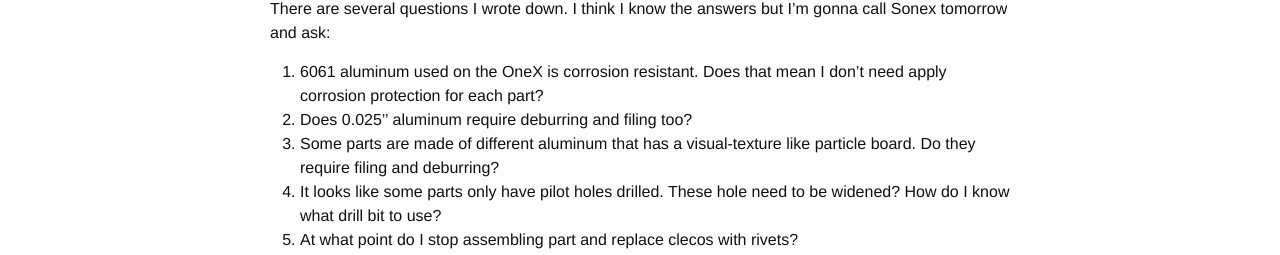
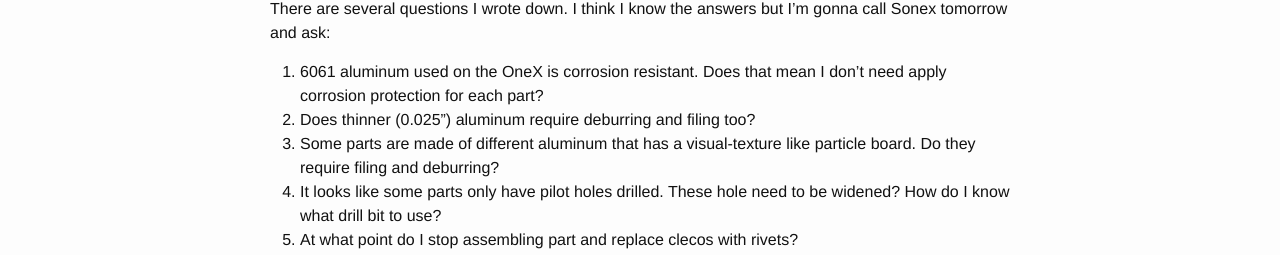
Before and after one commit to slagyr/onex, a Jekyll site: the page built from _posts/2017-01-30-filingdeburring.md, in a window 1280 px wide. Shown: the part 782-1037 px from the top of the page. Built offline with Jekyll 4.4.1, drawn with Linux system fonts in a browser that asks for light colours.

Commit message:
more fixing list

```diff
--- a/_posts/2017-01-30-filingdeburring.md
+++ b/_posts/2017-01-30-filingdeburring.md
@@ -17,12 +17,12 @@ Likewise, drilling hold produces similar weak points so every hole must be debur
 Had I not done my research, I would have happily assembled these parts without properly preparing each part.  Scary!  I need to keep researching and I really need to get an expert to advise me.
 
 There are several questions I wrote down.  I think I know the answers but I'm gonna call Sonex tomorrow and ask:
- 1. 6061 aluminum used on the OneX is corrosion resistant.  Does that mean I don't need apply corrosion protection for each part?
- 2. Does 0.025'' aluminum require deburring and filing too?
- 3. Some parts are made of different aluminum that has a visual-texture like particle board.  Do they require filing and deburring?
- 4. It looks like some parts only have pilot holes drilled.  These hole need to be widened?  How do I know what drill bit to use?
- 5. At what point do I stop assembling part and replace clecos with rivets?
- 6. What is the process for "pickling" the AeroVee engine?
+1. 6061 aluminum used on the OneX is corrosion resistant.  Does that mean I don't need apply corrosion protection for each part?
+2. Does  thinner (0.025") aluminum require deburring and filing too?
+3. Some parts are made of different aluminum that has a visual-texture like particle board.  Do they require filing and deburring?
+4. It looks like some parts only have pilot holes drilled.  These hole need to be widened?  How do I know what drill bit to use?
+5. At what point do I stop assembling part and replace clecos with rivets?
+6. What is the process for "pickling" the AeroVee engine?
 
 ![Tail Parts](/onex/img/2017-01-30/1.jpg)
 ![Filing](/onex/img/2017-01-30/2.jpg)
```
